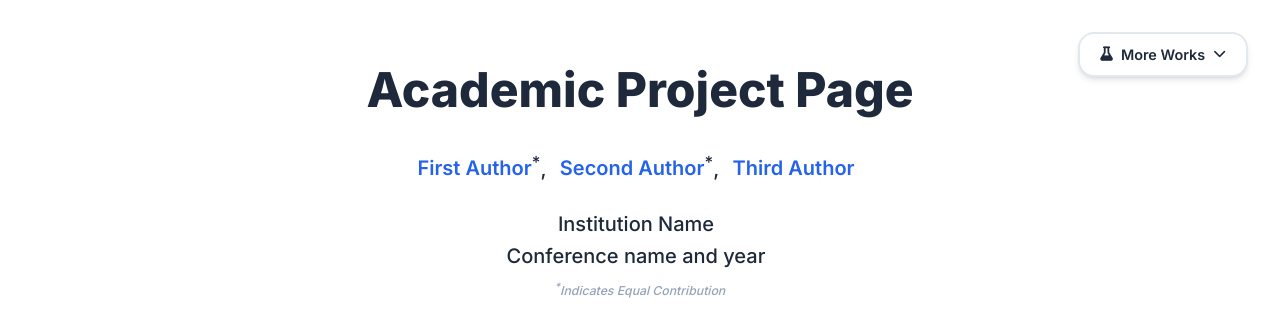
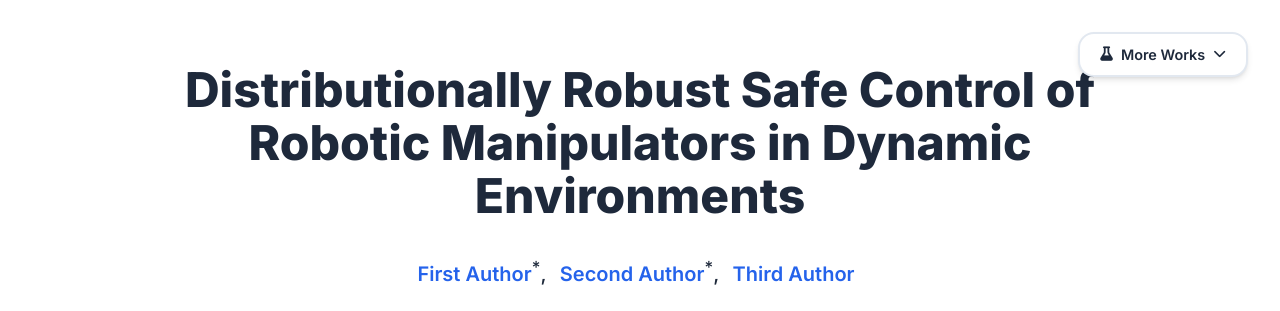
Before and after one commit to robotic-manipulators/DR-CBF, a plain HTML site: page index.html in a window 1280 px wide. Shown: the top 311 px of the page. Drawn offline with nearby package versions, Linux system fonts and the light colour scheme; some icons are missing.

Commit message:
Update index.html

```diff
--- a/index.html
+++ b/index.html
@@ -241,7 +241,7 @@
         <div class="columns is-centered">
           <div class="column has-text-centered">
             <!-- TODO: Replace with your paper title -->
-            <h1 class="title is-1 publication-title">Academic Project Page</h1>
+            <h1 class="title is-1 publication-title">Distributionally Robust Safe Control of Robotic Manipulators in Dynamic Environments</h1>
             <div class="is-size-5 publication-authors">
               <!-- TODO: Replace with your paper authors and their personal links -->
               <span class="author-block">
```
